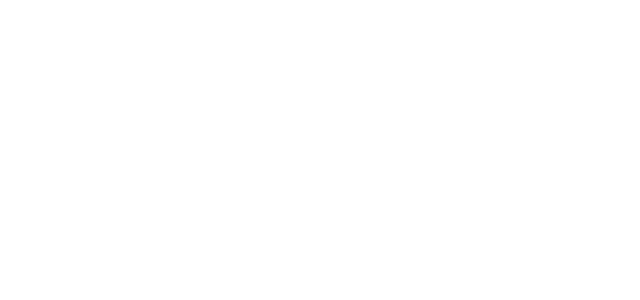
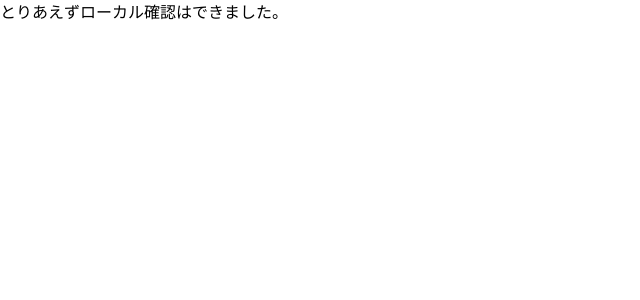
Before and after one commit to wada-mitsuki/bear-trace, a Next.js app: page / in a window 1280 px wide. Shown: the top 300 px of the page, without its empty margins (0-640 px from the left). Built offline with nearby package versions, Linux system fonts and the light colour scheme.

Commit message:
初期表示

```diff
--- a/src/pages/index.tsx
+++ b/src/pages/index.tsx
@@ -3,7 +3,7 @@
 const Home: NextPage = () => {
   return (
     <>
-      <div />
+      <div>とりあえずローカル確認はできました。</div>
     </>
   );
 };
```
